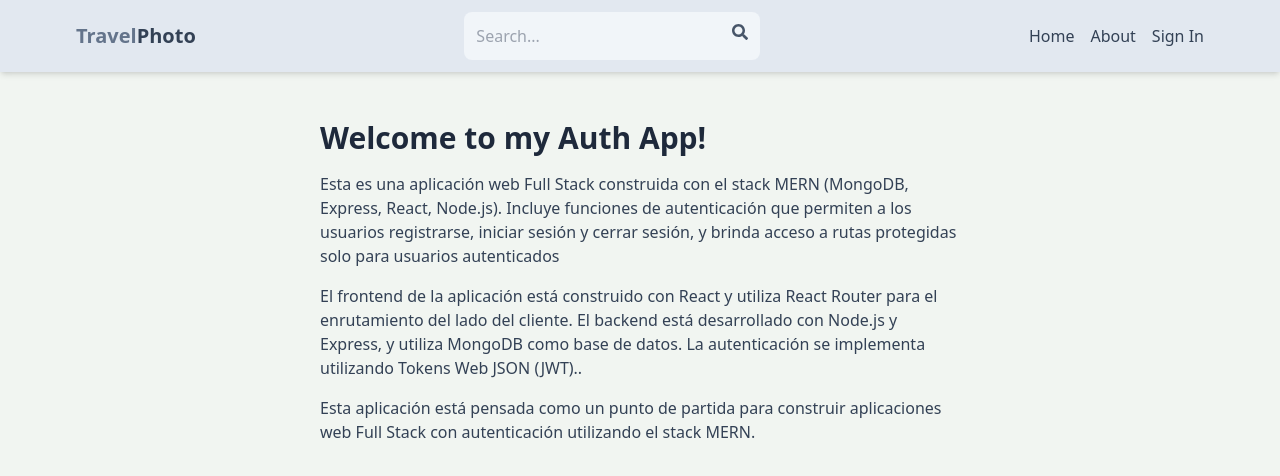
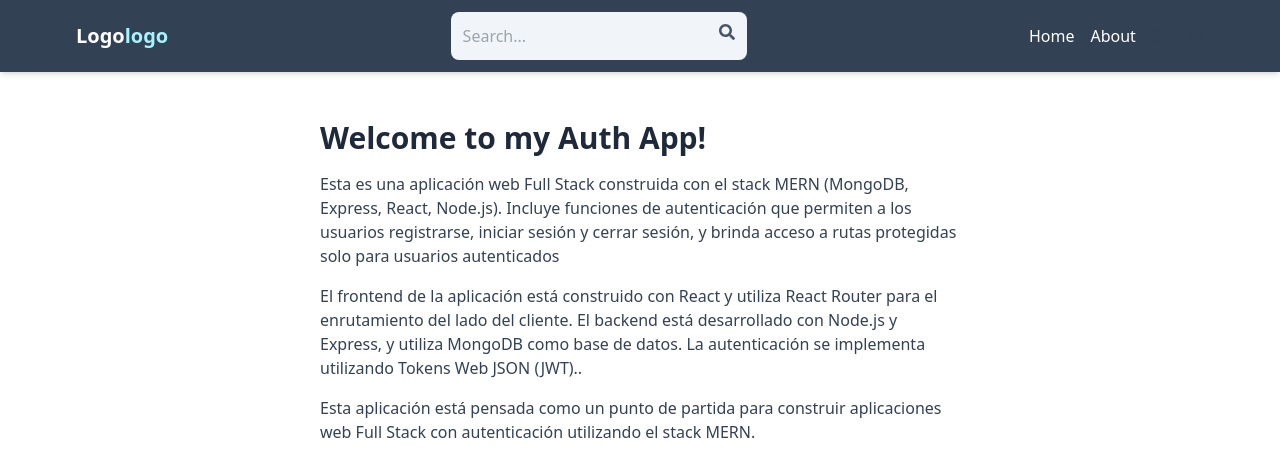
Before and after one commit to dmmtdeveloper/MERN-POST-PROJECT, a React (Vite) app in the folder client/: page / in a window 1280 px wide. Shown: the top 476 px of the page. Built offline with nearby package versions, Linux system fonts and the light colour scheme; no server answers.

Commit message:
create update api route

```diff
--- a/client/src/components/Header.jsx
+++ b/client/src/components/Header.jsx
@@ -4,12 +4,12 @@ import { FaSearch } from "react-icons/fa";
 const Header = () => {
   const { currentUser } = useSelector((state) => state.user);
   return (
-    <header className="bg-slate-200 shadow-md ">
+    <header className="bg-slate-700 shadow-md ">
       <div className="flex justify-between items-center max-w-6xl mx-auto p-3">
         <Link to="/">
           <h1 className="font-bold text-sm sm:text-xl flex flex-wrap">
-            <span className="text-slate-500">Travel</span>
-            <span className="text-slate-700">Photo</span>
+            <span className="text-white">Logo</span>
+            <span className="text-cyan-200">logo</span>
           </h1>
         </Link>
         <form className="bg-slate-100 p-3 rounded-lg flex">
@@ -23,12 +23,12 @@ const Header = () => {
         </form>
         <ul className="flex gap-4">
           <Link to="/">
-            <li className="hidden sm:inline text-slate-700 hover:underline">
+            <li className="hidden sm:inline text-white hover:underline">
               Home
             </li>
           </Link>
           <Link to="/about">
-            <li className="hidden sm:inline text-slate-700 hover:underline">
+            <li className="hidden sm:inline text-white hover:underline">
               About
             </li>
           </Link>
--- a/client/src/index.css
+++ b/client/src/index.css
@@ -3,5 +3,5 @@
 @tailwind utilities;
 
 body{
-    background-color: rgb(241, 245, 241);
+    background-color: rgb(16 21 29 / var(--tw-bg-opacity));
 }
```
Also changed, not shown: 2 other files (tests, documents, lock files or other folders).
